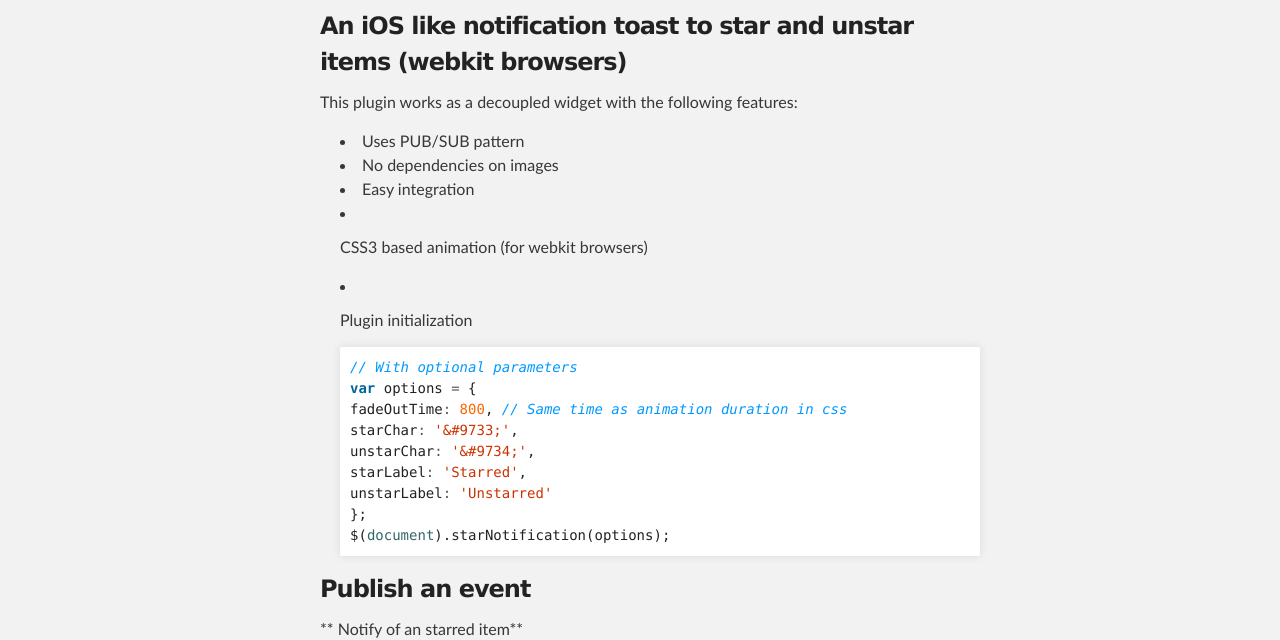
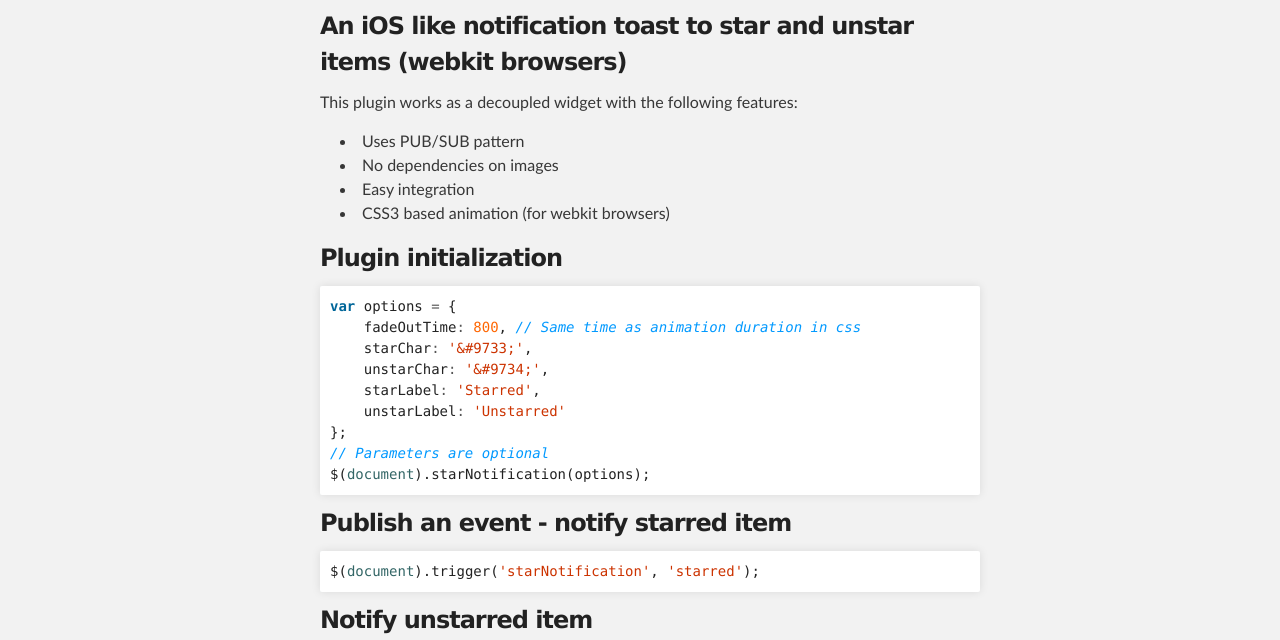
Before and after one commit to safajirafa/jquery-star-notification, a plain HTML site: page index.html in a window 1280 px wide. Shown: the part 315-955 px from the top of the page. Drawn offline with Linux system fonts and the light colour scheme.

Commit message:
Create gh-pages branch via GitHub

```diff
--- a/index.html
+++ b/index.html
@@ -39,34 +39,29 @@
 <li>Uses PUB/SUB pattern</li>
 <li>No dependencies on images</li>
 <li>Easy integration</li>
-<li><p>CSS3 based animation (for webkit browsers)</p></li>
-<li>
-<p>Plugin initialization</p>
+<li>CSS3 based animation (for webkit browsers)</li>
+</ul><h3>Plugin initialization</h3>
 
-<div class="highlight"><pre><span class="c1">// With optional parameters</span>
-<span class="kd">var</span> <span class="nx">options</span> <span class="o">=</span> <span class="p">{</span>
-<span class="nx">fadeOutTime</span><span class="o">:</span> <span class="mi">800</span><span class="p">,</span> <span class="c1">// Same time as animation duration in css</span>
-<span class="nx">starChar</span><span class="o">:</span> <span class="s1">'&amp;#9733;'</span><span class="p">,</span>
-<span class="nx">unstarChar</span><span class="o">:</span> <span class="s1">'&amp;#9734;'</span><span class="p">,</span>
-<span class="nx">starLabel</span><span class="o">:</span> <span class="s1">'Starred'</span><span class="p">,</span>
-<span class="nx">unstarLabel</span><span class="o">:</span> <span class="s1">'Unstarred'</span>
+<div class="highlight"><pre><span class="kd">var</span> <span class="nx">options</span> <span class="o">=</span> <span class="p">{</span>
+    <span class="nx">fadeOutTime</span><span class="o">:</span> <span class="mi">800</span><span class="p">,</span> <span class="c1">// Same time as animation duration in css</span>
+    <span class="nx">starChar</span><span class="o">:</span> <span class="s1">'&amp;#9733;'</span><span class="p">,</span>
+    <span class="nx">unstarChar</span><span class="o">:</span> <span class="s1">'&amp;#9734;'</span><span class="p">,</span>
+    <span class="nx">starLabel</span><span class="o">:</span> <span class="s1">'Starred'</span><span class="p">,</span>
+    <span class="nx">unstarLabel</span><span class="o">:</span> <span class="s1">'Unstarred'</span>
 <span class="p">};</span>
+<span class="c1">// Parameters are optional</span>
 <span class="nx">$</span><span class="p">(</span><span class="nb">document</span><span class="p">).</span><span class="nx">starNotification</span><span class="p">(</span><span class="nx">options</span><span class="p">);</span>
 </pre></div>
-</li>
-</ul><h3>Publish an event</h3>
 
-<p>** Notify of an starred item**</p>
+<h3>Publish an event - notify starred item</h3>
 
 <div class="highlight"><pre><span class="nx">$</span><span class="p">(</span><span class="nb">document</span><span class="p">).</span><span class="nx">trigger</span><span class="p">(</span><span class="s1">'starNotification'</span><span class="p">,</span> <span class="s1">'starred'</span><span class="p">);</span>
 </pre></div>
 
-<p>** Notify of an unstarred item **</p>
+<h3>Notify unstarred item</h3>
 
 <div class="highlight"><pre><span class="nx">$</span><span class="p">(</span><span class="nb">document</span><span class="p">).</span><span class="nx">trigger</span><span class="p">(</span><span class="s1">'starNotification'</span><span class="p">,</span> <span class="s1">'unstarred'</span><span class="p">);</span>
 </pre></div>
-
-
       </section>
     </div>
 
```
Also changed, not shown: params.json (+1 -1 lines).
